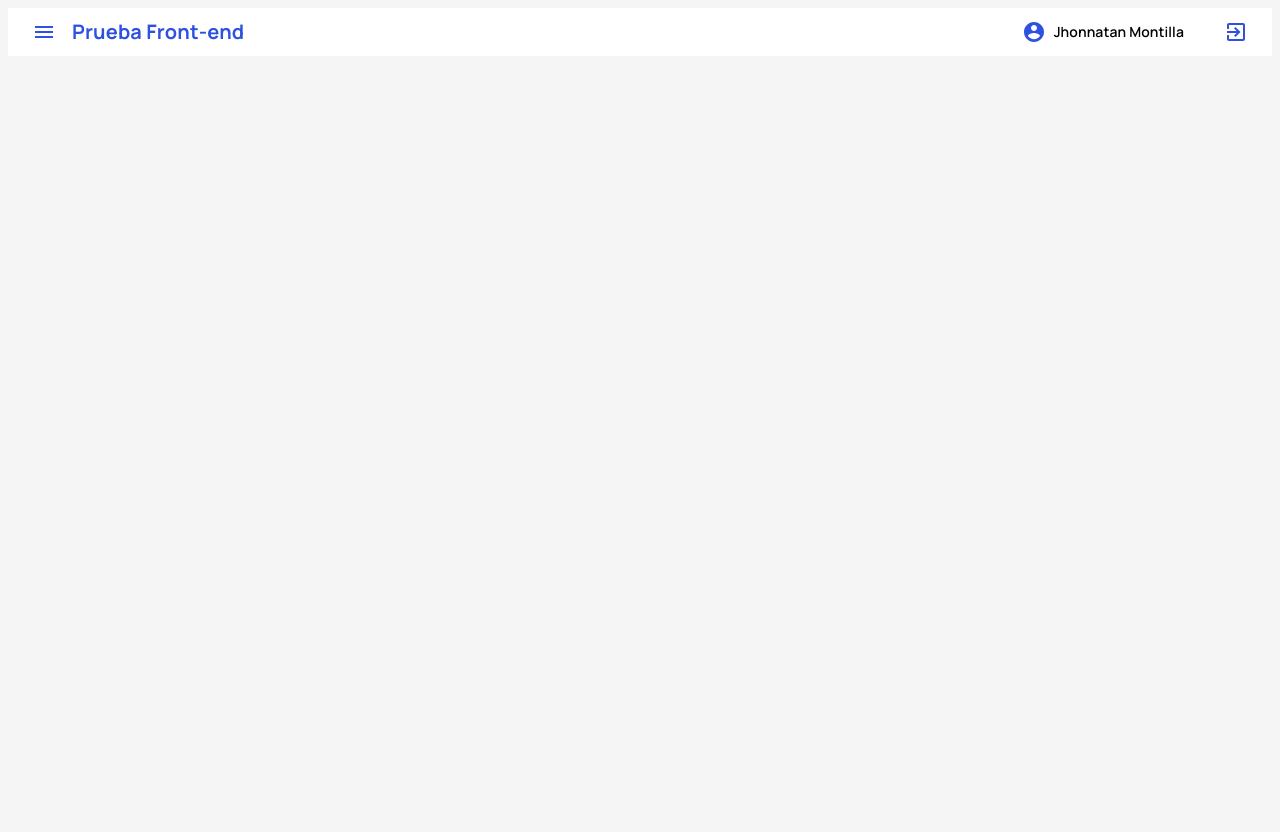
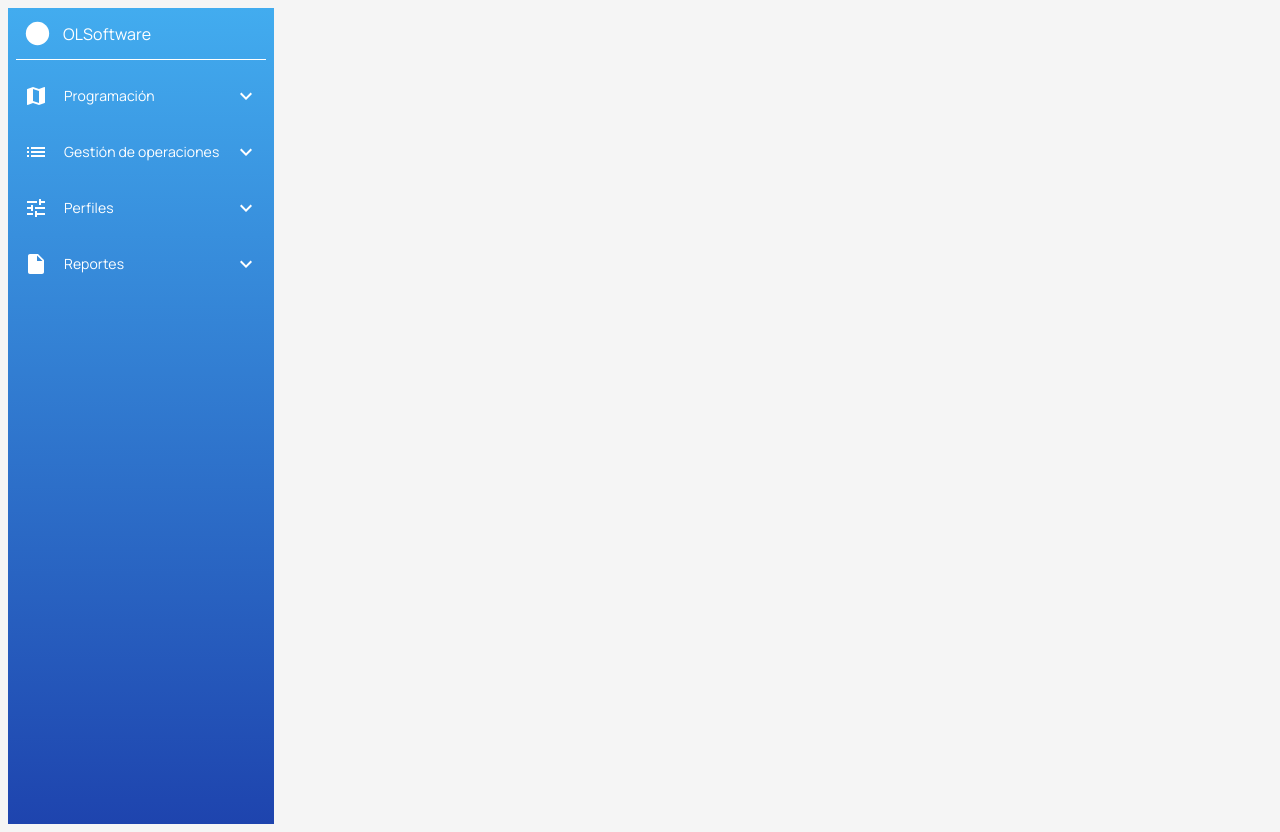
Before and after one commit to jmontillah/ol-software, a React (Create React App) app: page / in a window 1280 px wide. Before the commit the page ends 800 px from the top, so only its background shows below. Built offline with nearby package versions, Linux system fonts and the light colour scheme.

Commit message:
Finished sidebar and added constants neccesaries

```diff
--- a/src/App.js
+++ b/src/App.js
@@ -1,10 +1,10 @@
 import React from 'react';
-import Navbar from './components/Navbar';
+import Sidebar from './components/Sidebar';
 
 function App() {
   return (
     <div className="App">
-      <Navbar username="Jhonnatan Montilla" />
+      <Sidebar />
     </div>
   );
 }
--- /dev/null
+++ b/src/components/Sidebar/index.js
@@ -0,0 +1,85 @@
+import React, { useState } from 'react'
+import { Typography, Divider, ExpansionPanel, ExpansionPanelSummary,
+  ExpansionPanelDetails } from '@material-ui/core'
+import FiberManualRecordIcon from '@material-ui/icons/FiberManualRecord'
+import ExpandMoreIcon from '@material-ui/icons/ExpandMore'
+import MapIcon from '@material-ui/icons/Map'
+import ListIcon from '@material-ui/icons/List'
+import TuneIcon from '@material-ui/icons/Tune'
+import InsertDriveFileIcon from '@material-ui/icons/InsertDriveFile'
+import AssignmentIndIcon from '@material-ui/icons/AssignmentInd'
+import ContactsIcon from '@material-ui/icons/Contacts'
+import './style.scss'
+
+const Sidebar = () => {
+  const [tryy, setTryy] = useState(false)
+  return (
+    <div className="af-sidebarContainer">
+      <div className="af-title">
+        <FiberManualRecordIcon className="af-icon" fontSize="large"/>
+        <Typography className="af-text" variant="subtitle1">
+          OLSoftware
+        </Typography>
+      </div>
+      <Divider className="af-divider"/>
+      <div className="af-content">
+        <ExpansionPanel className="af-expansionPanel" expanded={tryy} onChange={() => setTryy(!tryy)}>
+          <ExpansionPanelSummary
+            className="af-panelSummary"
+            expandIcon={<ExpandMoreIcon className="af-icon af-expand"/>}>
+            <MapIcon className="af-icon"/>
+            <Typography className="af-text" variant="subtitle2">
+              Programación
+            </Typography>
+          </ExpansionPanelSummary>
+        </ExpansionPanel>
+        <ExpansionPanel className="af-expansionPanel" expanded={tryy} onChange={() => setTryy(!tryy)}>
+          <ExpansionPanelSummary
+            className="af-panelSummary"
+            expandIcon={<ExpandMoreIcon className="af-icon af-expand"/>}>
+            <ListIcon className="af-icon"/>
+            <Typography className="af-text" variant="subtitle2">
+              Gestión de operaciones
+            </Typography>
+          </ExpansionPanelSummary>
+        </ExpansionPanel>
+        <ExpansionPanel className="af-expansionPanel" expanded={tryy} onChange={() => setTryy(!tryy)}>
+          <ExpansionPanelSummary
+            className="af-panelSummary"
+            expandIcon={<ExpandMoreIcon className="af-icon af-expand"/>}>
+            <TuneIcon className="af-icon"/>
+            <Typography className="af-text" variant="subtitle2">
+              Perfiles
+            </Typography>
+          </ExpansionPanelSummary>
+          <ExpansionPanelDetails>
+            <div className="af-element">
+              <AssignmentIndIcon className="af-icon"/>
+              <Typography className="af-text" variant="subtitle2">
+                Roles
+              </Typography>
+            </div>
+            <div className="af-element">
+              <ContactsIcon className="af-icon"/>
+              <Typography className="af-text" variant="subtitle2">
+                Usuarios
+              </Typography>
+            </div>
+          </ExpansionPanelDetails>
+        </ExpansionPanel>
+        <ExpansionPanel className="af-expansionPanel" expanded={tryy} onChange={() => setTryy(!tryy)}>
+          <ExpansionPanelSummary
+            className="af-panelSummary"
+            expandIcon={<ExpandMoreIcon className="af-icon af-expand"/>}>
+            <InsertDriveFileIcon className="af-icon"/>
+            <Typography className="af-text" variant="subtitle2">
+              Reportes
+            </Typography>
+          </ExpansionPanelSummary>
+        </ExpansionPanel>
+      </div>
+    </div>
+  )
+}
+
+export default Sidebar
--- /dev/null
+++ b/src/components/Sidebar/style.scss
@@ -0,0 +1,71 @@
+@import './../../constants/style.scss';
+
+.af-sidebarContainer {
+  background-image: linear-gradient($lightBlueBg, $darkBlueBg);
+  height: 100vh;
+  padding: .5rem .5rem;
+  width: 250px;
+  .af-icon {
+    color: $white;
+    margin-right: .5rem;
+    &.af-expand {
+      margin-right: 0;
+    }
+  }
+  .af-text {
+    color: $white;
+  }
+  .af-divider {
+    background-color: $white;
+    margin: .5rem 0;
+  }
+  .af-title {
+    display: flex;
+    align-items: center;
+    padding: 0 .25rem;
+  }
+  .af-content {
+    .af-expansionPanel {
+      background-color: transparent;
+      border: none;
+      box-shadow: none;
+      margin: 1rem 0;
+      &:before {
+        display: none;
+      }
+      .af-panelSummary {
+        padding: 0 .5rem;
+        height: 2.5rem;
+        min-height: 2.5rem;
+        max-height: 2.6rem;
+        .af-text {
+          margin-left: .5rem;
+        }
+        & > div:first-child {
+          display: flex;
+          align-items: center;
+        }
+      }
+      &:first-child {
+        margin-top: 1rem;
+      }
+    }
+    .MuiExpansionPanelDetails-root {
+      margin: .5rem 0 0;
+      padding: 0 .5rem;
+      display: flex;
+      flex-direction: column;
+      cursor: pointer;
+      .af-text {
+        margin-left: .5rem;
+      }
+      .af-element {
+        display: flex;
+        margin: 1rem 0;
+        &:last-child {
+          margin-bottom: .5rem;
+        }
+      }
+    }
+  }
+}
--- a/src/constants/style.scss
+++ b/src/constants/style.scss
@@ -4,3 +4,5 @@ $white: white;
 $mainBg: #f5f5f5;
 $red: #e31727;
 $green: #82b93e;
+$lightBlueBg: #42acef;
+$darkBlueBg: #1e44ae;
```
